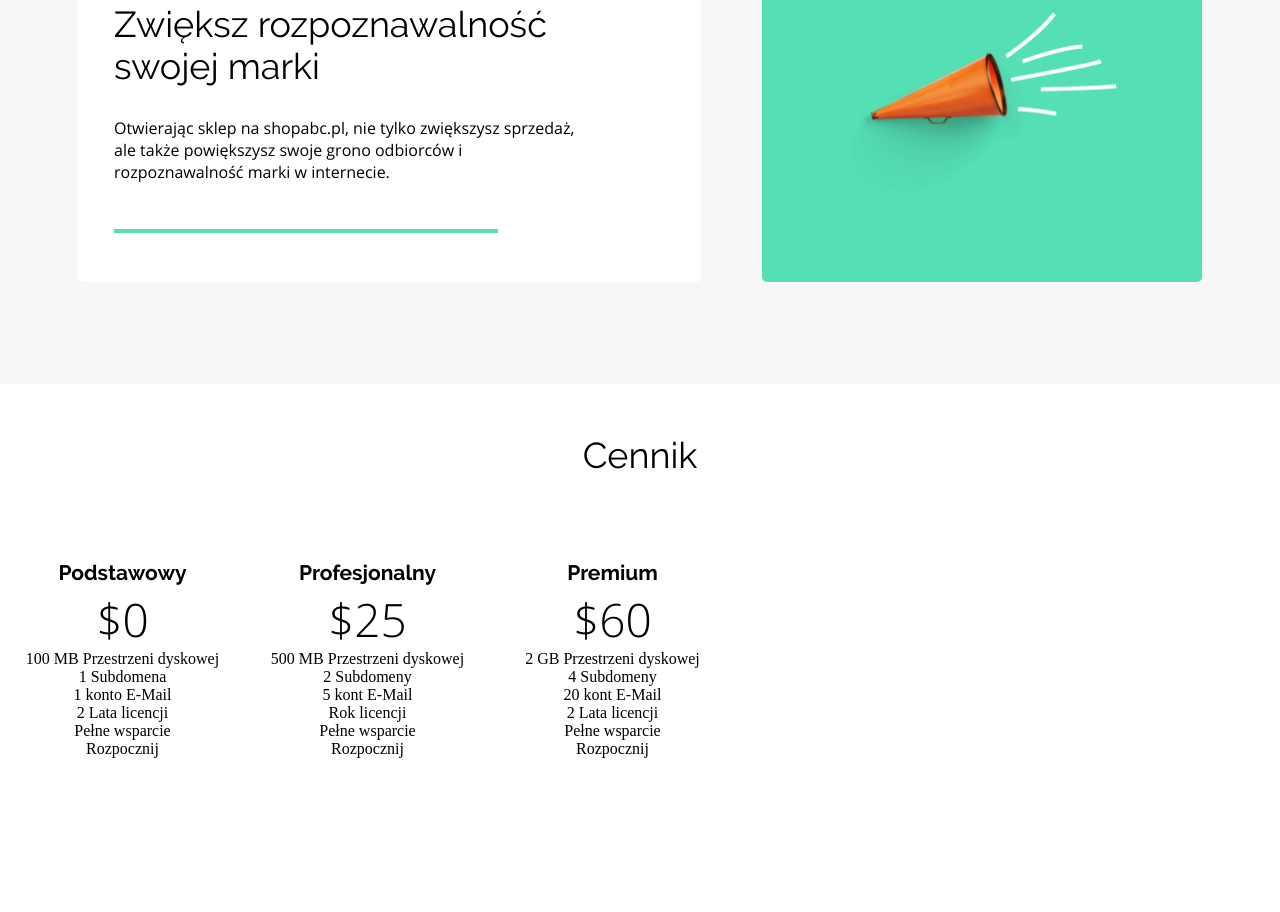
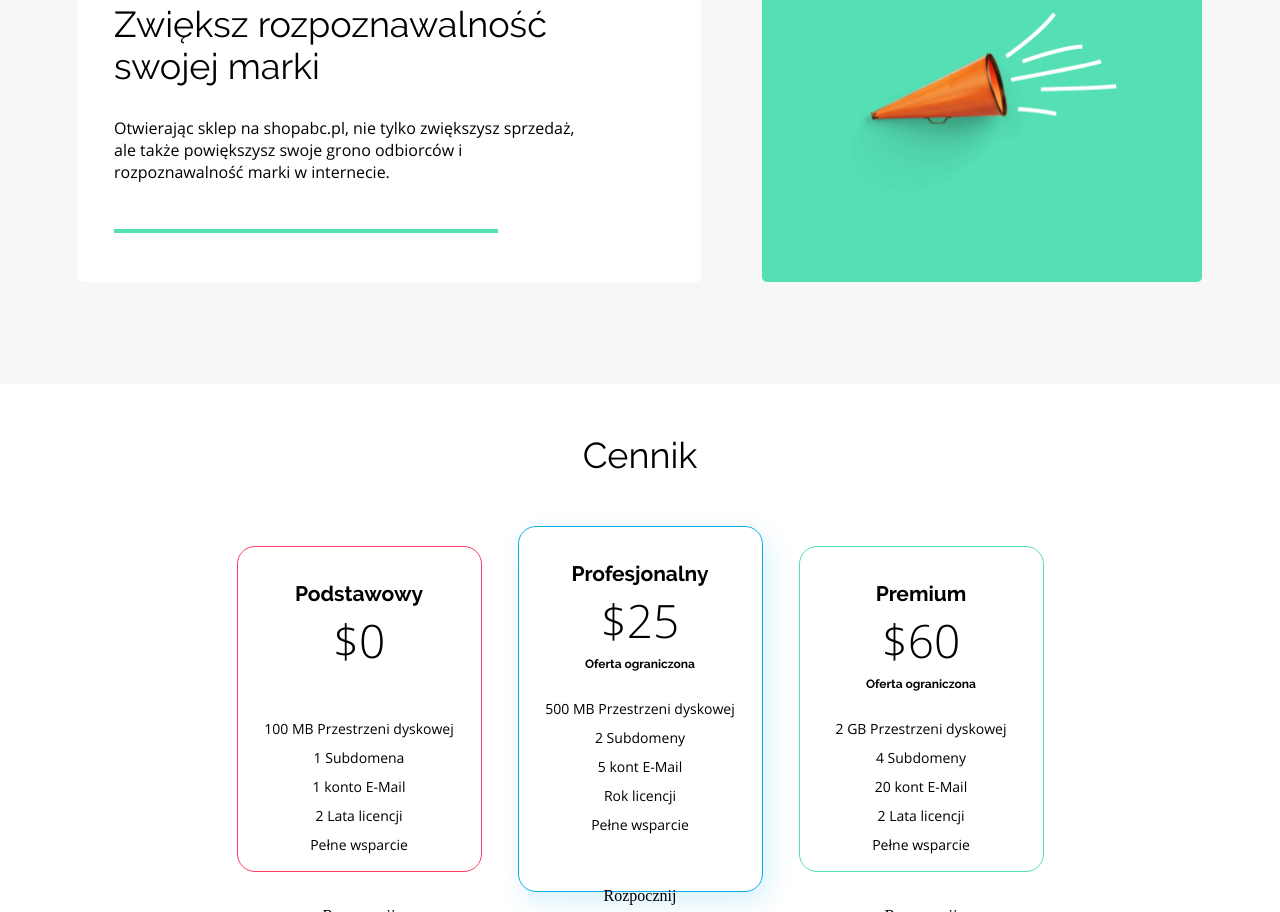
Before and after one commit to krzysztof-kuik/Project_webpage_rwd, a website built with webpack: page src/index.html in a window 1280 px wide. Shown: the part 2488-3400 px from the top of the page. Before the commit the page ends 3246 px from the top, so only its background shows below. Built offline with nearby package versions, Linux system fonts and the light colour scheme.

Commit message:
pricingList section update

```diff
--- a/src/index.html
+++ b/src/index.html
@@ -139,7 +139,7 @@
       <div class="package-option professional">
         <h3 class="package-option__header">Profesjonalny</h3>
         <span class="package-option__price">$25</span>
-        <span class="package-option__limited" Oferta ograniczona></span>
+        <!-- <span class="package-option__limited" >Oferta ograniczona</span> -->
         <ul class="perks-list">
           <li class="perks-list__element check">500 MB Przestrzeni dyskowej</li>
           <li class="perks-list__element check">2 Subdomeny</li>
@@ -153,7 +153,7 @@
       <div class="package-option premium">
         <h3 class="package-option__header">Premium</h3>
         <span class="package-option__price">$60</span>
-        <span class="package-option__limited" Oferta ograniczona></span>
+        <!-- <span class="package-option__limited" >Oferta ograniczona</span> -->
         <ul class="perks-list">
           <li class="perks-list__element check">2 GB Przestrzeni dyskowej</li>
           <li class="perks-list__element check">4 Subdomeny</li>
@@ -164,7 +164,6 @@
         <div class="package-option__start">Rozpocznij</div>
       </div>
 
-
     </div>
 
   </section>
--- a/src/scss/partials/_pricingList.scss
+++ b/src/scss/partials/_pricingList.scss
@@ -1,48 +1,111 @@
-.price-list{
+.price-list {
+    display: flex;
+    flex-direction: column;
+    width: 100%;
+    overflow: hidden;
 
-    .price-list__header{
+    .price-list__header {
         font-family: $raleway;
         font-size: 36px;
         font-weight: 400;
         width: 100%;
-        margin: 50px auto;
+        margin: 50px auto 70px auto;
         text-align: center;
 
     }
 
-    .package-container{
+    .package-container {
         display: flex;
         flex-direction: row;
-        overflow: auto;
+        justify-content: center;
+        width: 100%;
 
-        .package-option{
+        .package-option {
             width: 245px;
+            min-width: 245px;
             display: flex;
             flex-direction: column;
             align-items: center;
+            border-radius: 18px;
+            height: 326px;
 
-            .package-option__header{
+            &.basic {
+                border: 1px solid rgba(251, 59, 100, 1);
+            }
+
+            &.professional {
+                box-shadow: 5px 10px 27px rgba(7, 172, 230, 0.16);
+                border: 1px solid rgba(7, 172, 230, 1);
+                position: relative;
+                transform: translateY(-20px);
+                margin: 0 36px;
+                height: 366px;
+
+                .package-option__price::after{
+                    content: 'Oferta ograniczona';
+                    display: block;
+                    font-family: $raleway;
+                    font-weight: 700;
+                    font-size: 12px;
+                    position: absolute;
+                    bottom: -20px;
+                    width: 100%;
+                }
+
+            }
+
+            &.premium {
+                border: 1px solid rgba(85, 223, 180, 1);
+
+                .package-option__price::after {
+                    content: 'Oferta ograniczona';
+                    display: block;
+                    font-family: $raleway;
+                    font-weight: 700;
+                    font-size: 12px;
+                    position: absolute;
+                    bottom: -20px;
+                    width: 100%;
+                }
+            }
+
+            .package-option__header {
                 font-family: $raleway;
                 font-size: 21px;
                 margin: 34px auto 3px auto;
 
             }
 
-            .package-option__price{
+            .package-option__price {
                 font-family: $openSans;
                 font-size: 46px;
                 font-weight: 300;
+                text-align: center;
+                position: relative;
+                width: 100%;
 
             }
 
-            .perks-list{
+            // .package-option__limited {
+            //     font-family: $raleway;
+            //     font-weight: 700;
+
+            // }
+
+            .perks-list {
                 display: flex;
                 flex-direction: column;
                 align-items: center;
                 text-align: center;
+                margin: 43px auto 48px auto;
+                font-family: $openSans;
+                font-weight: 400;
+                font-size: 14px;
 
-                .perks-list__element{
+
+                .perks-list__element {
                     list-style-type: none;
+                    margin: 5px auto;
                 }
             }
         }
--- a/webpack.config.js
+++ b/webpack.config.js
@@ -80,17 +80,17 @@ module.exports = {
           }
         }]
       },
-      {
-        test: /\.(png|jpg|gif|svg|)$/i,
-        use: [{
-          loader: 'file-loader',
-          options: {
-            name: '[name].[ext]',
-            outputPath: '/images/',
-            publicPath: './images',
-          }
-        }]
-      },
+      // {
+      //   test: /\.(png|jpg|gif|svg|)$/i,
+      //   use: [{
+      //     loader: 'file-loader',
+      //     options: {
+      //       name: '[name].[ext]',
+      //       outputPath: '/images/',
+      //       publicPath: './images',
+      //     }
+      //   }]
+      // },
       {
         test: /\.(html)$/,
         use: {
@@ -100,7 +100,21 @@ module.exports = {
           }
         }
       },
+      {
+        test: /\.(png|jpg|gif|svg|)$/i,
+        use: [
+          {
+            loader: 'url-loader',
+            options: {
+              limit: false,
+              name: '[name].[ext]',
+              outputPath: '/images/',
+              publicPath: './images',
 
+            },
+          },
+        ],
+      },
     ]
   }
 };
```
Also changed, not shown: dist/index.html, dist/main.css, dist/out.js.
